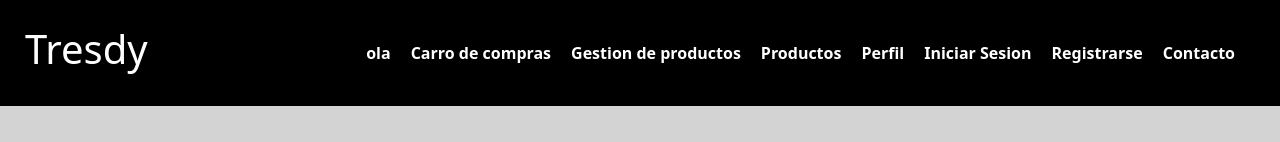
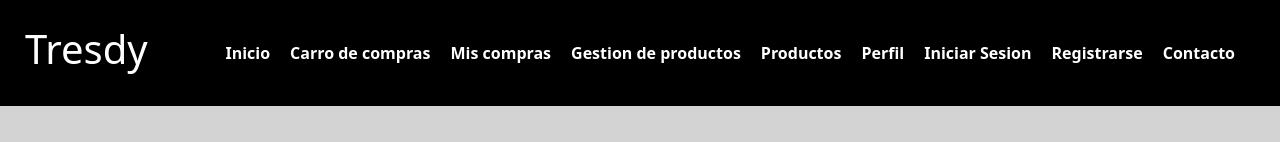
Before and after one commit to Winexnix/Proyecto-Web-Visual, a plain HTML site: page index.html in a window 1280 px wide. Shown: the top 142 px of the page. Drawn offline with nearby package versions, Linux system fonts and the light colour scheme.

Commit message:
Update index.html

```diff
--- a/index.html
+++ b/index.html
@@ -22,8 +22,9 @@
             <h1>Tresdy</h1>
         </div>
         <div id="menu">
-            <li><a href="index.html">ola</a></li>
+            <li><a href="index.html">Inicio</a></li>
             <li><a href="carrocompras.html">Carro de compras</a></li>
+            <li><a href="compra.html">Mis compras</a></li>
             <li><a href="CRUD.html">Gestion de productos</a></li>
             <li><a href="catalogo.html">Productos</a></li>
             <li><a href="perfil.html">Perfil</a></li>
```
